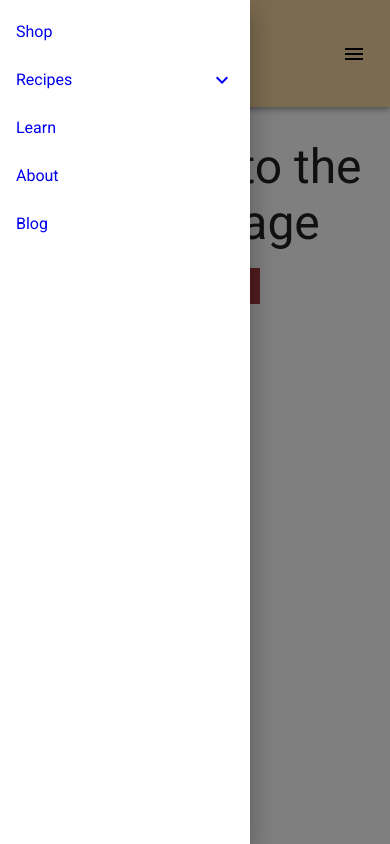
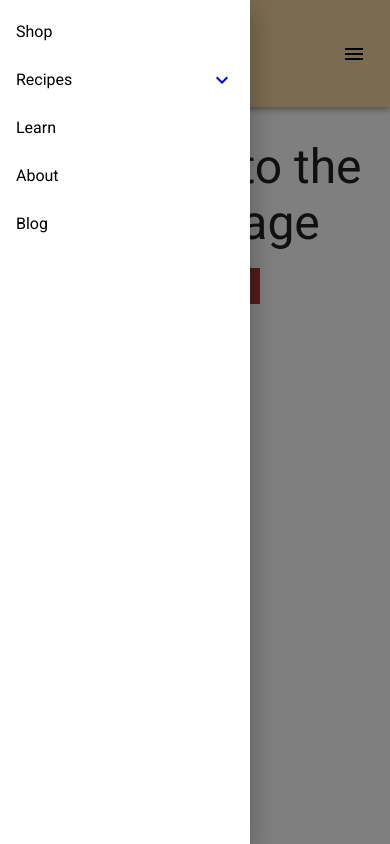
Before and after one commit to donleqt/scentronix-frontend, a Next.js app: page / in a window 390 px wide. Both pictures are taken after a click on the button "menu". Built offline with nearby package versions, Linux system fonts and the light colour scheme; what @mui/material-nextjs would draw is missing.

Commit message:
fix: mobile menu color

```diff
--- a/src/core/components/nav-menu/mobile-menu.tsx
+++ b/src/core/components/nav-menu/mobile-menu.tsx
@@ -67,7 +67,12 @@ export function MobileMenu() {
                     }
                   }}
                 >
-                  <ListItemText primary={link.label} />
+                  <ListItemText
+                    primary={link.label}
+                    sx={{
+                      color: 'MenuText',
+                    }}
+                  />
                   {link.children ? (
                     openItems[link.label] ? (
                       <ExpandLess className="expand-icon" />
@@ -91,7 +96,12 @@ export function MobileMenu() {
                           sx={{ pl: 4 }}
                           onClick={handleDrawerToggle}
                         >
-                          <ListItemText primary={child.label} />
+                          <ListItemText
+                            primary={child.label}
+                            sx={{
+                              color: 'MenuText',
+                            }}
+                          />
                         </ListItem>
                       ))}
                     </List>
```
